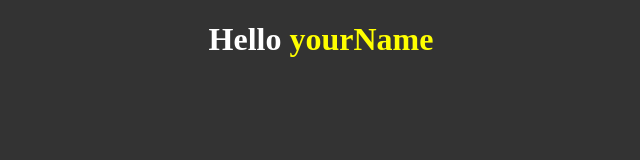
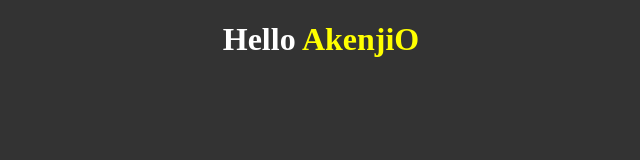
Before and after one commit to richardvoma/git-demo-project-1, a plain HTML site: page index.html in a window 1280 px wide. Shown: the whole page, without its empty margins (319-959 px from the left). Drawn offline with Linux system fonts and the light colour scheme.

Commit message:
added 'AkenjiO' on line 12

```diff
--- a/index.html
+++ b/index.html
@@ -9,7 +9,7 @@
 </head>
 <body>
 
-    <h1>Hello <span style="color: yellow;">yourName</span></h1>
+    <h1>Hello <span style="color: yellow;">AkenjiO</span></h1>
 
 </body>
 </html>
```
